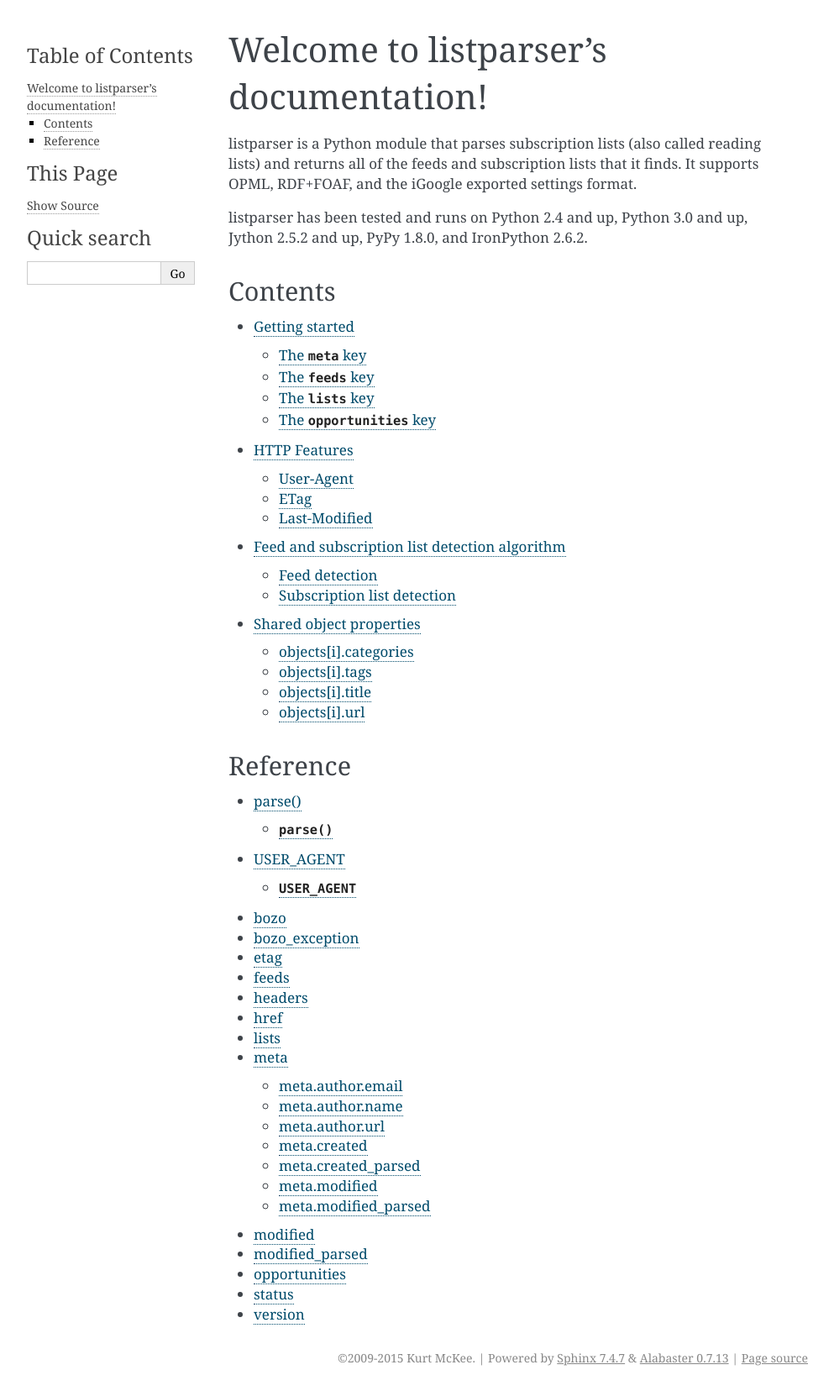
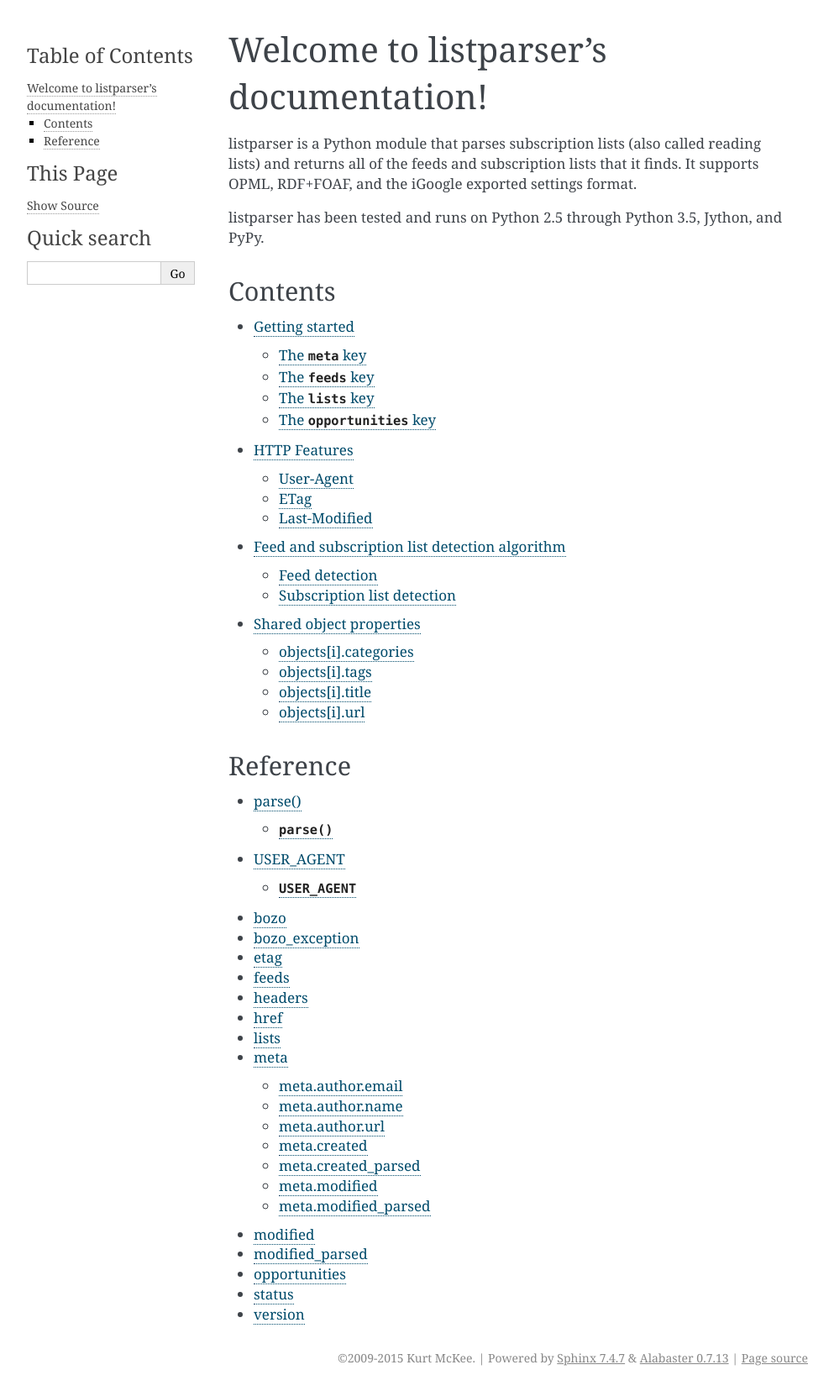
Before and after one commit to kurtmckee/listparser, a Sphinx documentation site: the page built from docs/index.rst, in a window 1280 px wide. Shown: the whole page at 84% size, without its empty margins (148-1141 px from the left). Built offline with Sphinx 7.4.7, drawn with Linux system fonts in a browser that asks for light colours.

Commit message:
update the documentation

```diff
--- a/README.rst
+++ b/README.rst
@@ -4,7 +4,7 @@ What is listparser?
 listparser is a Python module that parses subscription lists (also called
 reading lists) and returns all of the feeds and subscription lists that it
 finds. It supports OPML, RDF+FOAF, and the iGoogle exported settings format,
-and runs in Python 2.4 through Python 3.3.
+and runs in Python 2.5 through Python 3.5, Jython, and PyPy.
 
 listparser is licensed under the terms of the GNU Lesser General Public License
 version 3 or higher.
--- a/docs/index.rst
+++ b/docs/index.rst
@@ -3,7 +3,7 @@ Welcome to listparser's documentation!
 
 listparser is a Python module that parses subscription lists (also called reading lists) and returns all of the feeds and subscription lists that it finds. It supports OPML, RDF+FOAF, and the iGoogle exported settings format.
 
-listparser has been tested and runs on Python 2.4 and up, Python 3.0 and up, Jython 2.5.2 and up, PyPy 1.8.0, and IronPython 2.6.2.
+listparser has been tested and runs on Python 2.5 through Python 3.5, Jython, and PyPy.
 
 Contents
 --------
--- a/setup.py
+++ b/setup.py
@@ -16,7 +16,6 @@ setup(
         'Programming Language :: Java',
         'Programming Language :: Python',
         'Programming Language :: Python :: 2',
-        'Programming Language :: Python :: 2.4',
         'Programming Language :: Python :: 2.5',
         'Programming Language :: Python :: 2.6',
         'Programming Language :: Python :: 2.7',
@@ -25,6 +24,8 @@ setup(
         'Programming Language :: Python :: 3.1',
         'Programming Language :: Python :: 3.2',
         'Programming Language :: Python :: 3.3',
+        'Programming Language :: Python :: 3.4',
+        'Programming Language :: Python :: 3.5',
         'Programming Language :: Python :: Implementation :: CPython',
         'Programming Language :: Python :: Implementation :: Jython',
         'Programming Language :: Python :: Implementation :: PyPy',
```
Also changed, not shown: 1 other file.
